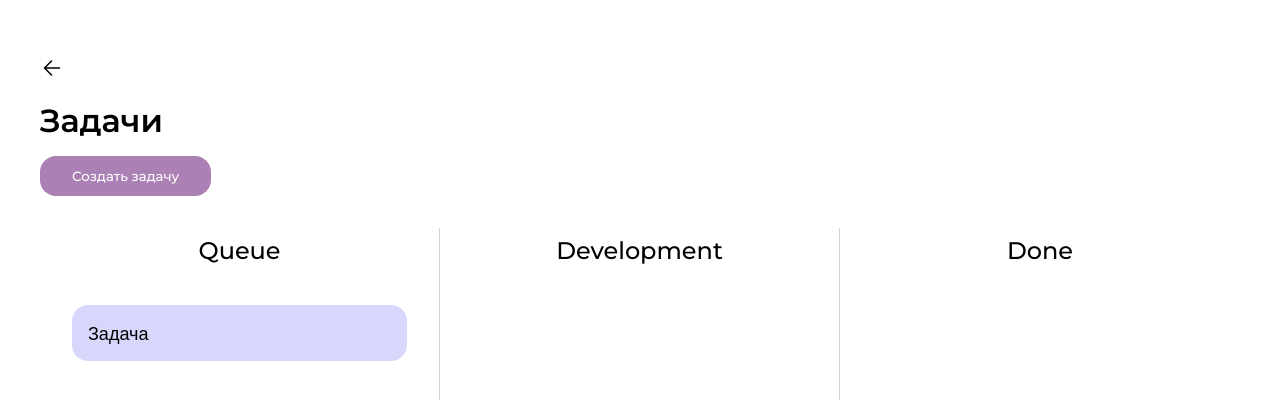
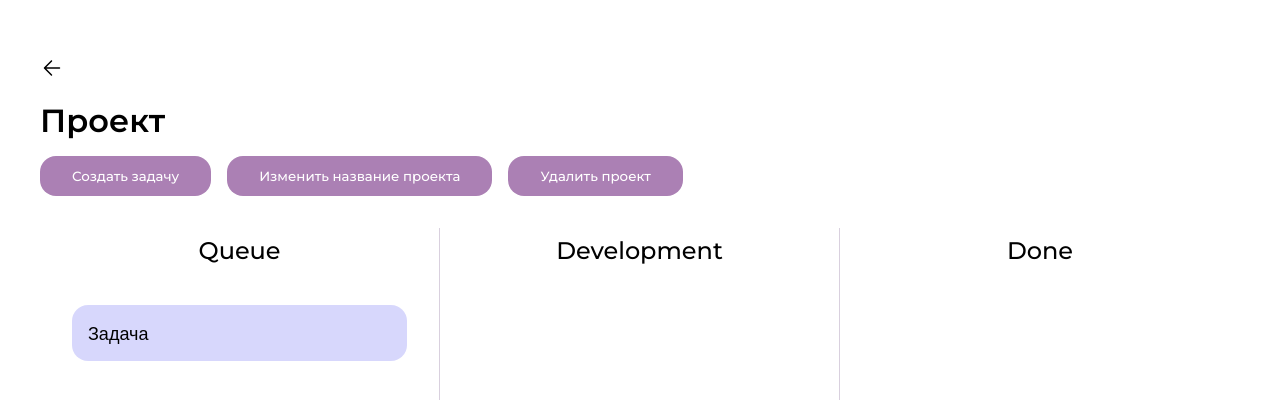
Before and after one commit to kemosaaabe/advanced-todo, a React (Create React App) app: page /projects/1 in a window 1280 px wide. Shown: the top 400 px of the page. Built offline with nearby package versions, Linux system fonts and the light colour scheme.

Commit message:
change project name

```diff
--- a/src/components/Subtasks/index.tsx
+++ b/src/components/Subtasks/index.tsx
@@ -87,7 +87,7 @@ const Subtasks: FC<SubtasksProps> = ({ parentTask }) => {
       {subtasks && (
         <div className={styles.tasks}>
           {subtasks.map((task) => (
-            <Task task={task} />
+            <Task key={task.id} task={task} />
           ))}
         </div>
       )}
--- a/src/components/TasksCol/index.tsx
+++ b/src/components/TasksCol/index.tsx
@@ -36,17 +36,11 @@ const TasksCol: FC<TaskColProps> = ({ tasks, title, status }) => {
     );
 
     if (status === "done") {
-      const finishedDate = new Date();
-      const workTime = calculateDateDifference(
-        currentTask.created,
-        finishedDate
-      );
-
       dispatch(
         editTask({
           ...currentTask,
-          finished: finishedDate,
-          workTime: workTime,
+          finished: new Date(),
+          workTime: calculateDateDifference(currentTask.created, new Date()),
           status: status,
         })
       );
@@ -57,8 +51,8 @@ const TasksCol: FC<TaskColProps> = ({ tasks, title, status }) => {
             editTask({
               ...task,
               status: "done",
-              workTime: workTime,
-              finished: finishedDate,
+              workTime: calculateDateDifference(task.created, new Date()),
+              finished: new Date(),
             })
           )
         );
--- a/src/pages/Tasks/index.tsx
+++ b/src/pages/Tasks/index.tsx
@@ -1,5 +1,6 @@
 import React from "react";
 import { createPortal } from "react-dom";
+import { useNavigate } from "react-router-dom";
 import { useParams, Link } from "react-router-dom";
 
 import { useAppSelector, useAppDispatch } from "../../app/hooks";
@@ -12,28 +13,44 @@ import TasksCol from "../../components/TasksCol";
 
 import styles from "./styles.module.css";
 import Modal from "../../ui/Modal";
+import { editProject, removeProject } from "../../store/actions/projects";
 
 const Tasks = () => {
   const { projectId } = useParams();
+
   const tasks = useAppSelector((state) => state.tasks.tasks);
+
+  const project = useAppSelector((state) => state.projects.projects).find(
+    (project) => project.id === projectId
+  );
+
   const filteredTasks = tasks.filter((task) => task.projectId === projectId);
 
   const dispatch = useAppDispatch();
 
   const [visibleAddModal, setVisibleAddModal] = React.useState(false);
-  const [value, setValue] = React.useState("");
+  const [visibleEditModal, setVisibleEditModal] = React.useState(false);
+
+  const [projectName, setProjectName] = React.useState("");
+  const [taskTitle, setTaskTitle] = React.useState("");
+
+  const navigate = useNavigate();
 
   const onCloseAddModal = () => {
     setVisibleAddModal(!visibleAddModal);
   };
 
+  const onCloseEditModal = () => {
+    setVisibleEditModal(!visibleEditModal);
+  };
+
   const onAddTask = () => {
-    if (!value) return;
+    if (!taskTitle) return;
 
     const task: ITask = {
       id: String(new Date().getTime()),
       projectId: String(projectId),
-      title: value,
+      title: taskTitle,
       description: "",
       created: new Date(),
       workTime: null,
@@ -46,8 +63,21 @@ const Tasks = () => {
 
     dispatch(addTask(task));
 
-    setValue("");
+    setTaskTitle("");
     onCloseAddModal();
+  };
+
+  const onEditProject = (id: string) => {
+    dispatch(editProject(id, projectName));
+
+    setProjectName("");
+    onCloseEditModal();
+  };
+
+  const onDeleteProject = (id: string) => {
+    dispatch(removeProject(id));
+
+    navigate("/");
   };
 
   const cols: { id: number; title: string; status: TaskStatus }[] = [
@@ -64,10 +94,10 @@ const Tasks = () => {
             <h2 className={styles.titleModal}>Добавить задачу</h2>
             <div>
               <Input
-                value={value}
+                value={taskTitle}
                 placeholder="Название задачи"
                 onChange={(e) => {
-                  setValue(e.target.value);
+                  setTaskTitle(e.target.value);
                 }}
                 onKeyDown={(e) => {
                   if (e.key === "Enter") {
@@ -83,6 +113,39 @@ const Tasks = () => {
           document.body
         )}
 
+      {visibleEditModal &&
+        createPortal(
+          <Modal onClose={onCloseEditModal}>
+            <h2 className={styles.titleModal}>Изменить название проекта</h2>
+            <div>
+              <Input
+                value={projectName}
+                placeholder="Новое название"
+                onChange={(e) => {
+                  setProjectName(e.target.value);
+                }}
+                onKeyDown={(e) => {
+                  if (e.key === "Enter") {
+                    if (!projectId) return;
+                    onEditProject(projectId);
+                  }
+                }}
+              />
+            </div>
+            <div className={styles.buttonAdd}>
+              <Button
+                onClick={() => {
+                  if (!projectId) return;
+                  onEditProject(projectId);
+                }}
+              >
+                Добавить
+              </Button>
+            </div>
+          </Modal>,
+          document.body
+        )}
+
       <Link to="/">
         <img
           className={styles.arrow}
@@ -90,8 +153,20 @@ const Tasks = () => {
           alt="arrow back"
         />
       </Link>
-      <h1 className={styles.title}>Задачи</h1>
-      <Button onClick={onCloseAddModal}>Создать задачу</Button>
+      <h1 className={styles.title}>{project ? project.title : null}</h1>
+      <div className={styles.buttons}>
+        <Button onClick={onCloseAddModal}>Создать задачу</Button>
+        <Button onClick={onCloseEditModal}>Изменить название проекта</Button>
+        <Button
+          onClick={() => {
+            if (!projectId) return;
+            onDeleteProject(projectId);
+          }}
+        >
+          Удалить проект
+        </Button>
+      </div>
+
       <div className={styles.tasks}>
         {cols.map((col) => (
           <TasksCol
--- a/src/pages/Tasks/styles.module.css
+++ b/src/pages/Tasks/styles.module.css
@@ -15,6 +15,12 @@
   font-family: var(--font-montserrat);
   font-weight: 700;
   font-size: var(--size-xl);
+}
+
+.buttons {
+  display: flex;
+  flex-wrap: wrap;
+  gap: 1rem;
 }
 
 /* Tasks */
```
